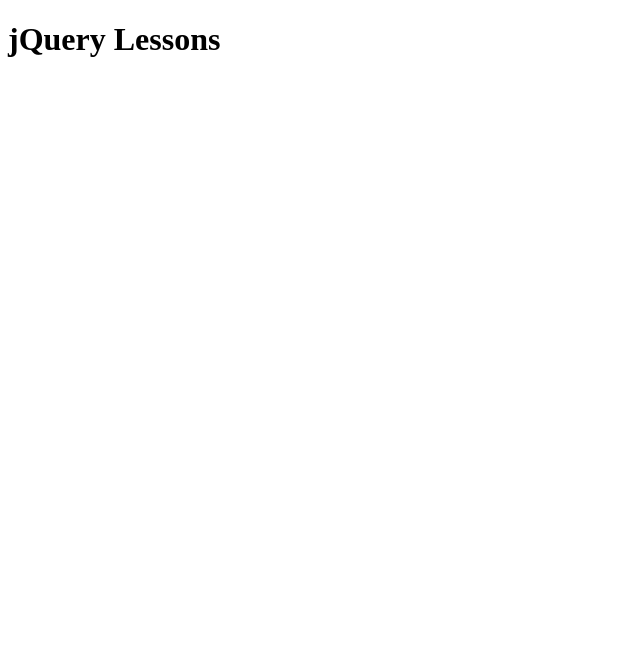
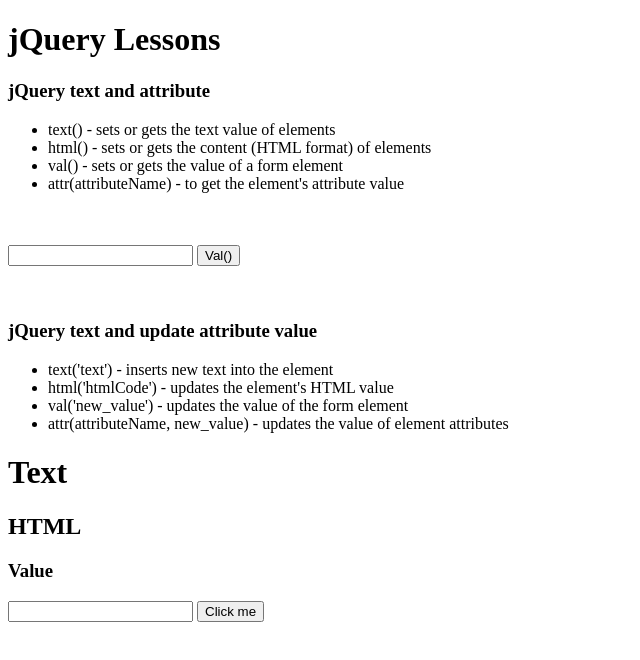
Before and after one commit to Asliddinbek1229/jQuery-lessons, a plain HTML site: page index.html in a window 1280 px wide. Shown: the whole page, without its empty margins (0-640 px from the left). Drawn offline with nearby package versions, Linux system fonts and the light colour scheme.

Commit message:
Modifying DOM elements

```diff
--- a/index.html
+++ b/index.html
@@ -9,6 +9,33 @@
 <body>
 
     <h1>jQuery Lessons</h1>
+    <h3>jQuery text and attribute</h3>
+    <ul>
+        <li>text() - sets or gets the text value of elements</li>
+        <li>html() - sets or gets the content (HTML format) of elements</li>
+        <li>val() - sets or gets the value of a form element</li>
+        <li>attr(attributeName) - to get the element's attribute value</li>
+    </ul>
+    <br>
+    <br>
+
+    <input type="text" id="name" my_name="Asliddinbek">
+    <button>Val()</button>
+    <br>
+    <br>
+    <br>
+    <h3>jQuery text and update attribute value</h3>
+    <ul>
+        <li>text('text') - inserts new text into the element</li>
+        <li>html('htmlCode') - updates the element's HTML value</li>
+        <li>val('new_value') - updates the value of the form element</li>
+        <li>attr(attributeName, new_value) - updates the value of element attributes</li>
+    </ul>
+    <h1>Text</h1>
+    <h2>HTML</h2>
+    <h3>Value</h3>
+    <input type="text" id="name2" my_name="Asliddinbek">
+    <button id="button2">Click me</button>
 
     <script src="https://cdnjs.cloudflare.com/ajax/libs/jquery/3.7.1/jquery.min.js" integrity="sha512-v2CJ7UaYy4JwqLDIrZUI/4hqeoQieOmAZNXBeQyjo21dadnwR+8ZaIJVT8EE2iyI61OV8e6M8PP2/4hpQINQ/g==" crossorigin="anonymous" referrerpolicy="no-referrer"></script>
     <script src="js/main.js"></script>
--- a/js/main.js
+++ b/js/main.js
@@ -0,0 +1,26 @@
+$(document).ready(function() {
+    console.log("Js is loaded successfully");
+
+    // jQuery text and attribute
+    var h1 = $('h1').text();
+    var h1Html = $('h1').html();
+    console.log(h1, h1Html);
+
+    $('button').click(function() {
+        var input = $('#name').val();
+        var type = $('input').attr('type');
+        var myName = $('input').attr('my_name'); // we can get the value of the attribute we want
+        console.log(input, type, myName);
+    });
+
+
+    // jQuery text and update attribute value
+    $('#button2').click(function() {
+        // $('h1').text('Changes text');
+        // $('h2').html("<h6>Changes html</h6>");
+        // $('#name2').val('New value');
+        $('#name2').attr('my_name', "Salom");
+        var new_name = $('#name2').attr('my_name');
+        console.log(new_name);
+    });
+});
```
